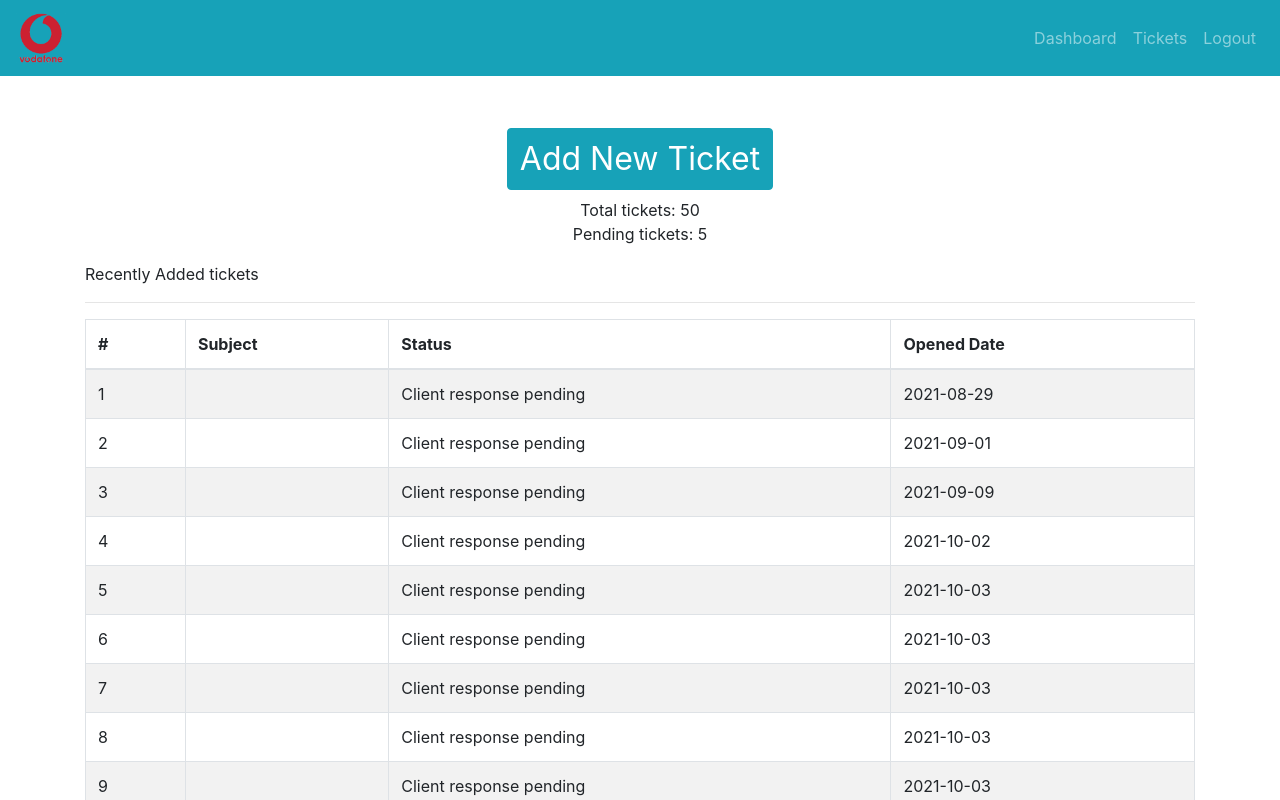
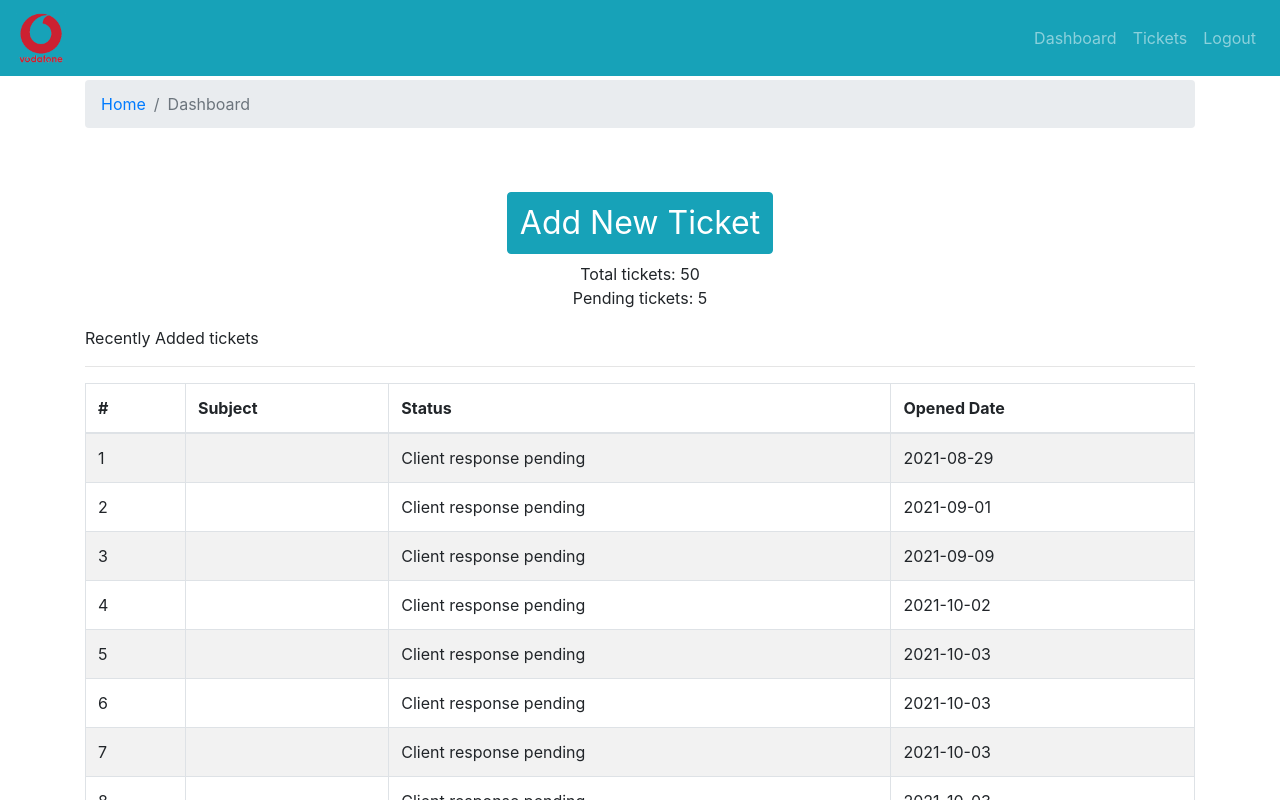
Before and after one commit to Xenrob/crm-frontend, a React (Create React App) app: page / in a window 1280 px wide. Shown: the top 800 px of the page. Built offline with nearby package versions, Linux system fonts and the light colour scheme.

Commit message:
Breadcrumb added

```diff
--- /dev/null
+++ b/src/components/breadcrumb/Breadcrumb.comp.js
@@ -0,0 +1,11 @@
+import React from 'react';
+import { Breadcrumb } from 'react-bootstrap';
+
+export const PageBreadcrumb = ({page}) => {
+    return (
+        <Breadcrumb>
+            <Breadcrumb.Item href="/">Home</Breadcrumb.Item>
+            <Breadcrumb.Item active>{page}</Breadcrumb.Item>
+        </Breadcrumb>
+    );
+};
--- a/src/layout/DefaultLayout.js
+++ b/src/layout/DefaultLayout.js
@@ -5,15 +5,19 @@
 export const DefaultLayout = ({children}) => {
     return (
         <div className="default-layout">
-            <header className="header">
+
+            <header className="header mb-2">
                 <Header />
             </header>
+
             <main className="main">
                 {children}
             </main>
+
             <footer className="footer">
                 <Footer />
             </footer>
+
         </div>
     );
 }
--- a/src/pages/dashboard/dashboard.page.js
+++ b/src/pages/dashboard/dashboard.page.js
@@ -1,6 +1,7 @@
 import React from 'react'
 import { Container, Row, Col, Button } from 'react-bootstrap'
 import { TicketTable } from '../../components/ticket-table/TicketTable.comp'
+import {PageBreadcrumb} from '../../components/breadcrumb/Breadcrumb.comp'
 
 // import dummy json file
 import  tickets from '../../assets/data/dummy-tickets.json'
@@ -8,6 +9,11 @@
 export const Dashboard = () => {
     return (
         <Container>
+            <Row>
+                <Col>
+                    <PageBreadcrumb page="Dashboard" />
+                </Col>
+            </Row>
             <Row>
                 <Col className= "text-center mt-5 mb-2">
                     <Button variant="info" style={
```
